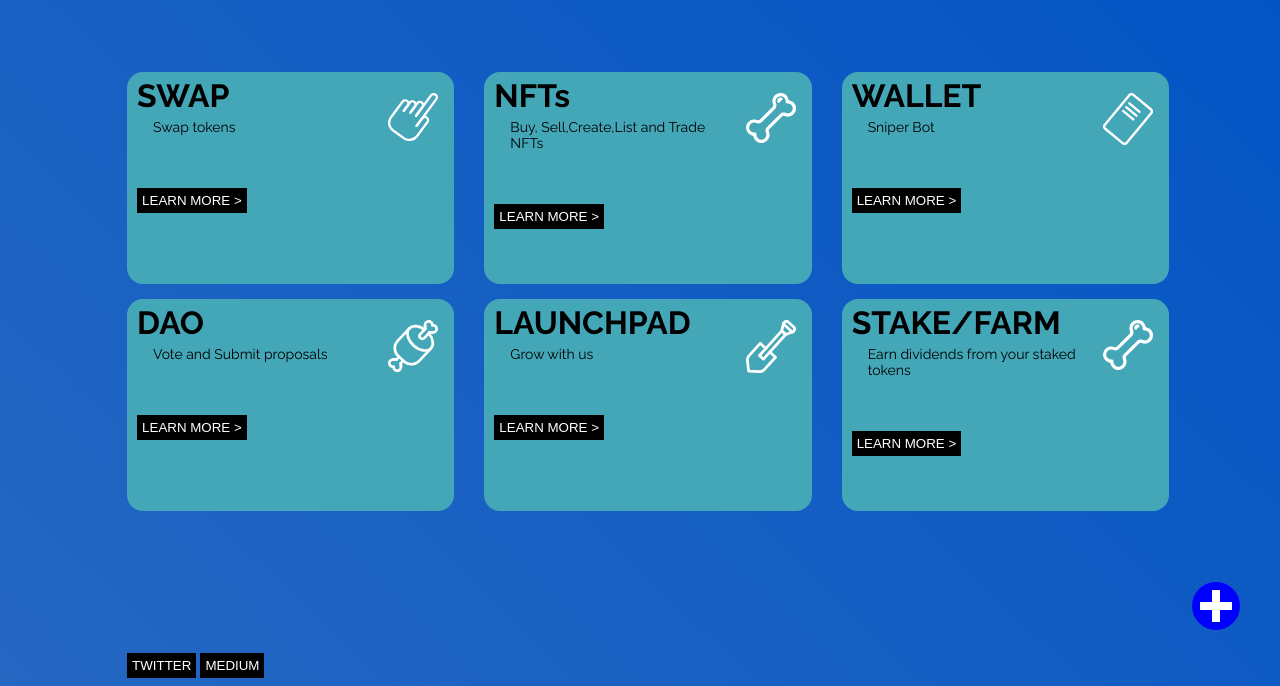
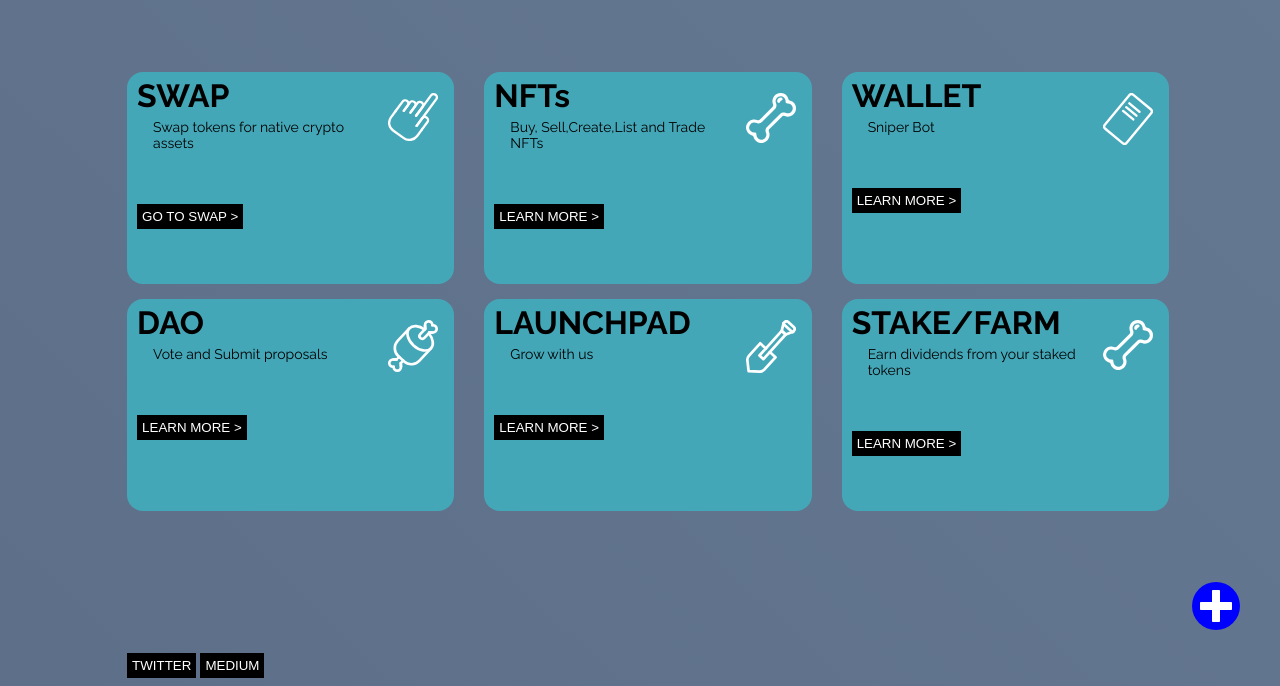
Before and after one commit to s13bp/memehub, a plain HTML site: page index.html in a window 1280 px wide. Shown: the part 130-816 px from the top of the page. Drawn offline with nearby package versions, Linux system fonts and the light colour scheme; a web font is replaced by a local one.

Commit message:
Update index.html

```diff
--- a/index.html
+++ b/index.html
@@ -11,7 +11,7 @@
 </head>
 <style>
 .css-selector {
-    background: linear-gradient(44deg, #0da7e1, #6389bd, #0053c5, #0d00c5);
+    background: linear-gradient(44deg, #0da7e1, #516279, #657892, #494583);
     background-size: 800% 800%;
 
     -webkit-animation: AnimationName 18s ease infinite;
@@ -330,9 +330,9 @@ ul.open {
         </div>
         <div class="div3"> </div>
         <div class="div4 box"><h1 class="title" > SWAP <img class="imgicon" src="./swap_icon.ff8c9b33.svg" alt=""></h1>
-            <p>Swap tokens</p>
+            <p>Swap tokens for native crypto assets</p>
 
-            <button class="buttonsmall" >LEARN MORE ></button>
+         <a href="https://memeswap.sirheeb.tech/" target="_blank">  <button class="buttonsmall" >GO TO SWAP ></button></a>
         </div>
         <div class="div5 box"><h1 class="title" >NFTs<img class="imgicon" src="./yield_icon.5546a444.svg" alt=""></h1>
             <p>Buy, Sell,Create,List and Trade NFTs</p>
```
